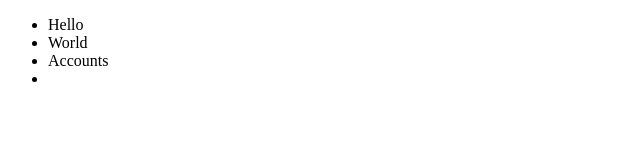
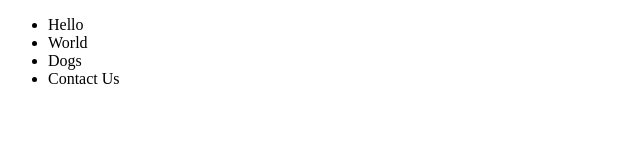
Before and after one commit to Ribsandgrits/Git-Sample, a plain HTML site: page index.html in a window 1280 px wide. Shown: the whole page, without its empty margins (0-640 px from the left). Drawn offline with Linux system fonts and the light colour scheme.

Commit message:
modified html

```diff
--- a/index.html
+++ b/index.html
@@ -8,8 +8,8 @@
     <ul>
       <li>Hello</li>
       <li>World</li>
-      <li>Accounts</li>
-      <li></li>
+      <li>Dogs</li>
+      <li>Contact Us</li>
     </ul>
   </body>
 </html>
```
